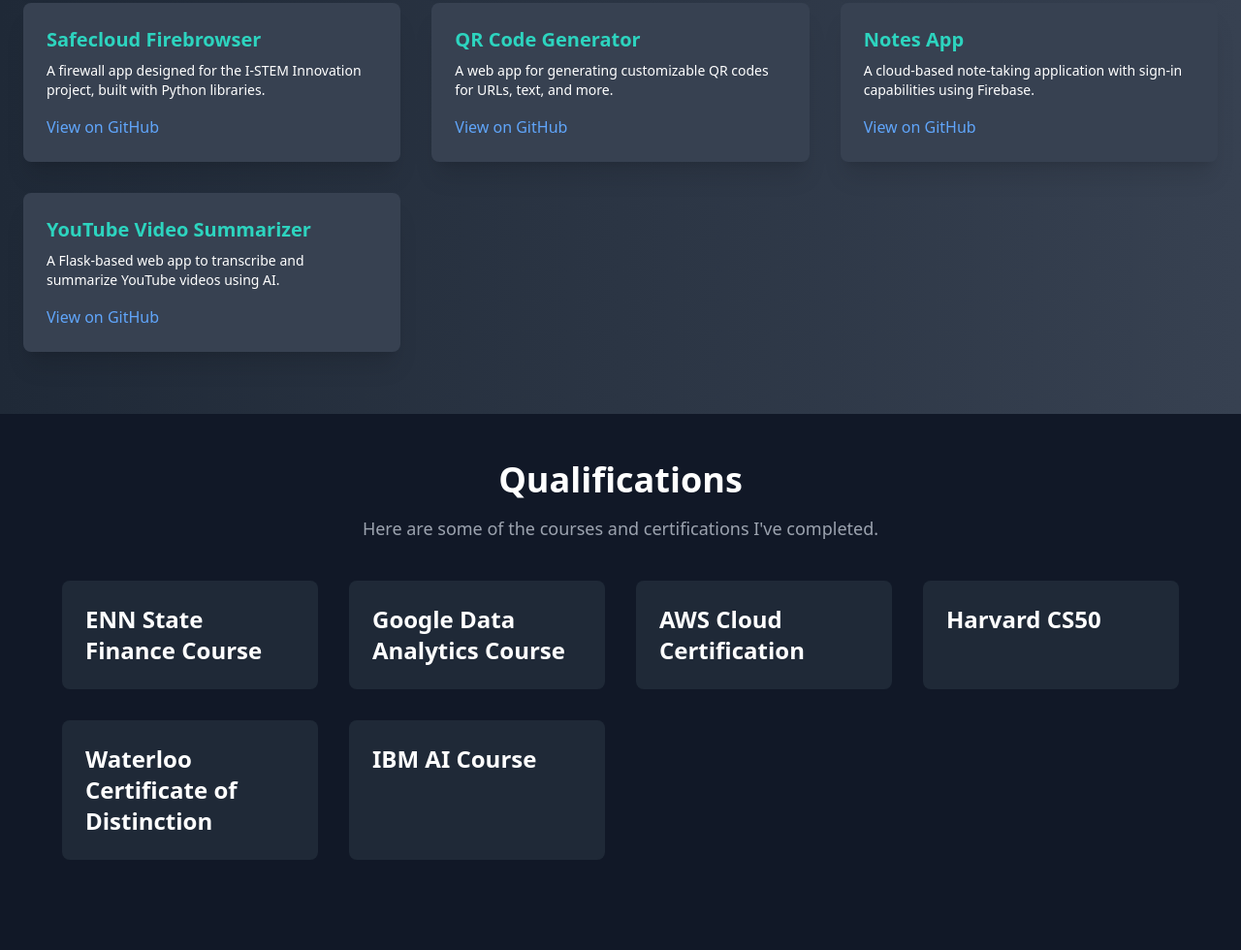
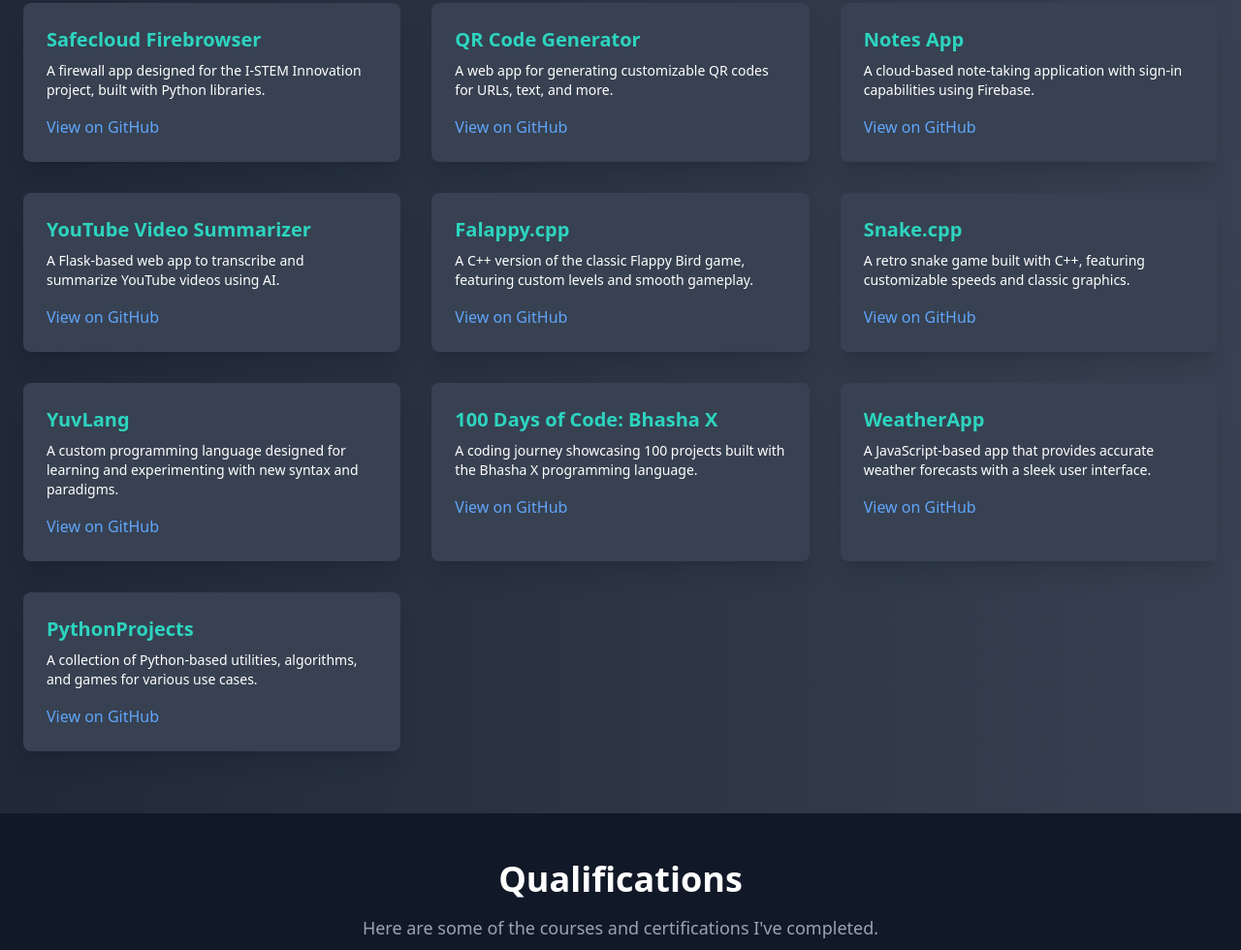
Before and after one commit to YuvaanshKapila/PortfolioWebsite, a plain HTML site: page index.html in a window 1280 px wide. Shown: the part 2251-3231 px from the top of the page at 97% size. Drawn offline with nearby package versions, Linux system fonts and the light colour scheme.

Commit message:
Update index.html

```diff
--- a/index.html
+++ b/index.html
@@ -263,7 +263,47 @@
           <p class="text-sm mb-4">A Flask-based web app to transcribe and summarize YouTube videos using AI.</p>
           <a href="https://github.com/YuvaanshKapila/YoutubeVideoSummarizer" class="text-blue-400 hover:text-blue-500 transition-colors duration-300">View on GitHub</a>
         </div>
+      <!-- Falappy.cpp -->
+      <div class="bg-gray-700 p-6 rounded-lg shadow-xl hover:scale-105 transition-transform transform duration-300">
+        <h3 class="text-xl font-semibold mb-2 text-teal-400">Falappy.cpp</h3>
+        <p class="text-sm mb-4">A C++ version of the classic Flappy Bird game, featuring custom levels and smooth gameplay.</p>
+        <a href="https://github.com/YuvaanshKapila/cppprojects" class="text-blue-400 hover:text-blue-500 transition-colors duration-300">View on GitHub</a>
+      </div>
 
+      <!-- Snake.cpp -->
+      <div class="bg-gray-700 p-6 rounded-lg shadow-xl hover:scale-105 transition-transform transform duration-300">
+        <h3 class="text-xl font-semibold mb-2 text-teal-400">Snake.cpp</h3>
+        <p class="text-sm mb-4">A retro snake game built with C++, featuring customizable speeds and classic graphics.</p>
+        <a href="https://github.com/YuvaanshKapila/cppprojects" class="text-blue-400 hover:text-blue-500 transition-colors duration-300">View on GitHub</a>
+      </div>
+
+      <!-- YuvLang -->
+      <div class="bg-gray-700 p-6 rounded-lg shadow-xl hover:scale-105 transition-transform transform duration-300">
+        <h3 class="text-xl font-semibold mb-2 text-teal-400">YuvLang</h3>
+        <p class="text-sm mb-4">A custom programming language designed for learning and experimenting with new syntax and paradigms.</p>
+        <a href="https://github.com/YuvaanshKapila/YuvLang" class="text-blue-400 hover:text-blue-500 transition-colors duration-300">View on GitHub</a>
+      </div>
+
+      <!-- 100 Days of Code: Bhasha X -->
+      <div class="bg-gray-700 p-6 rounded-lg shadow-xl hover:scale-105 transition-transform transform duration-300">
+        <h3 class="text-xl font-semibold mb-2 text-teal-400">100 Days of Code: Bhasha X</h3>
+        <p class="text-sm mb-4">A coding journey showcasing 100 projects built with the Bhasha X programming language.</p>
+        <a href="https://github.com/YuvaanshKapila/bhasha-x" class="text-blue-400 hover:text-blue-500 transition-colors duration-300">View on GitHub</a>
+      </div>
+
+      <!-- WeatherApp -->
+      <div class="bg-gray-700 p-6 rounded-lg shadow-xl hover:scale-105 transition-transform transform duration-300">
+        <h3 class="text-xl font-semibold mb-2 text-teal-400">WeatherApp</h3>
+        <p class="text-sm mb-4">A JavaScript-based app that provides accurate weather forecasts with a sleek user interface.</p>
+        <a href="https://github.com/YuvaanshKapila/weatherapp" class="text-blue-400 hover:text-blue-500 transition-colors duration-300">View on GitHub</a>
+      </div>
+
+      <!-- PythonProjects -->
+      <div class="bg-gray-700 p-6 rounded-lg shadow-xl hover:scale-105 transition-transform transform duration-300">
+        <h3 class="text-xl font-semibold mb-2 text-teal-400">PythonProjects</h3>
+        <p class="text-sm mb-4">A collection of Python-based utilities, algorithms, and games for various use cases.</p>
+        <a href="https://github.com/YuvaanshKapila/pythonprojects" class="text-blue-400 hover:text-blue-500 transition-colors duration-300">View on GitHub</a>
+      </div>
       </div>
     </div>
   </section>
```
